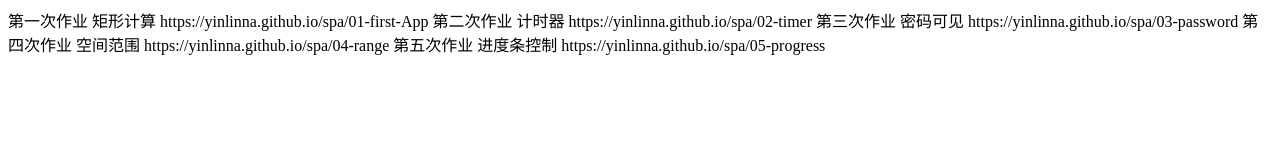
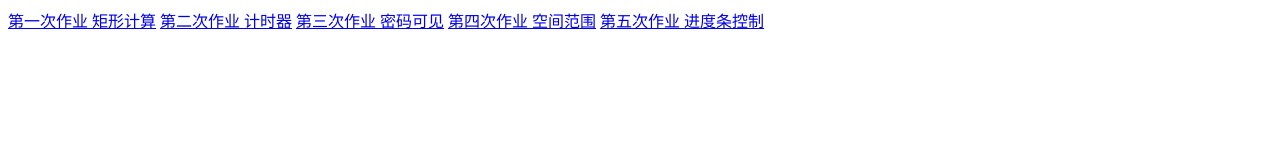
Before and after one commit to yinlinna/spa, a plain HTML site: page index.html in a window 1280 px wide. Drawn offline with Linux system fonts and the light colour scheme.

Commit message:
Update index.html

```diff
--- a/index.html
+++ b/index.html
@@ -1,5 +1,5 @@
-第一次作业 矩形计算<a> https://yinlinna.github.io/spa/01-first-App </a>
-第二次作业 计时器  <a> https://yinlinna.github.io/spa/02-timer</a>
-第三次作业 密码可见<a> https://yinlinna.github.io/spa/03-password</a>
-第四次作业 空间范围<a> https://yinlinna.github.io/spa/04-range</a>
-第五次作业 进度条控制<a> https://yinlinna.github.io/spa/05-progress</a>
+<a href="https://yinlinna.github.io/spa/01-first-App">第一次作业 矩形计算</a>
+<a href="https://yinlinna.github.io/spa/02-timer">第二次作业 计时器</a>
+<a href="https://yinlinna.github.io/spa/03-password">第三次作业 密码可见</a>
+<a href="https://yinlinna.github.io/spa/04-range">第四次作业 空间范围</a>
+<a href="https://yinlinna.github.io/spa/05-progress">第五次作业 进度条控制</a>
```
